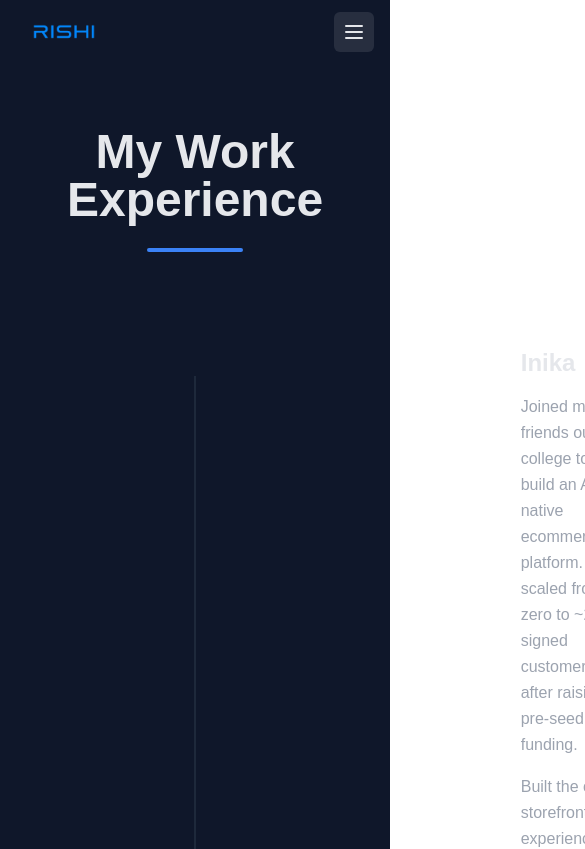
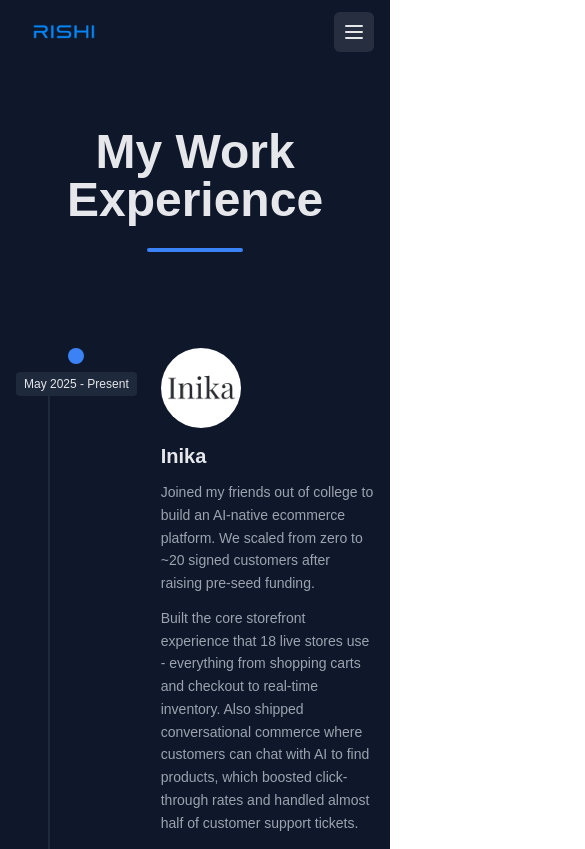
Before and after one commit to rishiganesh2002/rishi-portfolio-site, a Next.js app: page /experience in a window 390 px wide. Shown: the top 849 px of the page, 585 px wide, since content can reach past the window. Built offline with nearby package versions, Linux system fonts and the light colour scheme.

Commit message:
fix: mobile responsiveness + gradient

```diff
--- a/src/app/page.tsx
+++ b/src/app/page.tsx
@@ -50,13 +50,17 @@
   return (
     <>
       {/* Canvas and Introduction Section */}
-      <section className="h-screen flex flex-col items-center justify-center p-4 sm:p-5 ">
+      <section
+        className="h-screen flex flex-col items-center justify-center p-4 sm:p-5 relative"
+        style={{
+          background: `linear-gradient(135deg, ${theme.backgroundColor} 0%, #1e293b 30%, #374151 60%, #4f46e5 100%)`,
+        }}
+      >
         <Canvas
           shadows
           camera={{ position: [0, 3, 5], fov: 25 }}
           style={{ width: "60vw", height: "60vh" }}
         >
-          <color attach="background" args={[theme.backgroundColor]} />
           <Experience />
           <OrbitControls enableZoom={false} enableRotate={false} />
         </Canvas>
@@ -68,7 +72,12 @@
       </section>
 
       {/* Values Section */}
-      <section className="flex flex-col items-center justify-start p-4 sm:p-10 pb-16">
+      <section
+        className="flex flex-col items-center justify-start p-4 sm:p-10 pb-16 relative"
+        style={{
+          background: `linear-gradient(180deg, #4f46e5 0%, #374151 20%, #1e293b 50%, ${theme.backgroundColor} 100%)`,
+        }}
+      >
         <Values values={websiteInfo.homeData.values} />
       </section>
     </>
--- a/src/components/experience/TimelineItem.tsx
+++ b/src/components/experience/TimelineItem.tsx
@@ -31,10 +31,10 @@
 
   return (
     <div className={`relative w-full py-8 ${className}`}>
-      {/* Central Timeline Line */}
+      {/* Central Timeline Line - Desktop */}
       {!isLast && (
         <div
-          className="absolute left-1/2 transform -translate-x-1/2 w-0.5 z-0"
+          className="absolute left-1/2 transform -translate-x-1/2 w-0.5 z-0 hidden lg:block"
           style={{
             backgroundColor: theme.customColors.border,
             top: "60px",
@@ -43,8 +43,22 @@
         />
       )}
 
+      {/* Vertical Timeline Line - Mobile */}
+      {!isLast && (
+        <div
+          className="absolute left-8 w-0.5 z-0 lg:hidden"
+          style={{
+            backgroundColor: theme.customColors.border,
+            top: "60px",
+            bottom: "-32px",
+          }}
+        />
+      )}
+
       {/* Timeline Content */}
-      <div className="relative z-10 flex items-center min-h-[280px]">
+      <div className="relative z-10">
+        {/* Desktop Layout: Horizontal timeline with alternating sides */}
+        <div className="hidden lg:flex items-center min-h-[280px]">
           {/* Left Side Content */}
           <div className="flex-1 pr-16">
             {isLeft ? (
@@ -173,6 +187,76 @@
             )}
           </div>
         </div>
+
+        {/* Mobile/Tablet Layout: Vertical timeline with logo above text */}
+        <div className="flex lg:hidden">
+          {/* Left Timeline */}
+          <div className="flex flex-col items-center mr-6">
+            {/* Timeline dot */}
+            <div
+              className="w-4 h-4 rounded-full relative z-20"
+              style={{
+                backgroundColor: theme.customColors.primary,
+              }}
+            />
+
+            {/* Date label */}
+            <div
+              className="mt-2 text-xs font-medium px-2 py-1 rounded whitespace-nowrap"
+              style={{
+                backgroundColor: theme.customColors.border,
+                color: theme.textColor,
+              }}
+            >
+              {dates}
+            </div>
+          </div>
+
+          {/* Content: Logo above text */}
+          <div className="flex-1 space-y-4">
+            {/* Logo */}
+            <div className="flex justify-start">
+              <div className="w-20 h-20 sm:w-24 sm:h-24">
+                {imageSrc && (
+                  <Icon
+                    src={imageSrc}
+                    alt={imageAlt}
+                    width={96}
+                    height={96}
+                    className="w-20 h-20 sm:w-24 sm:h-24"
+                  />
+                )}
+              </div>
+            </div>
+
+            {/* Text Content */}
+            <div className="space-y-3">
+              <h2
+                className="text-xl sm:text-2xl font-bold leading-tight"
+                style={{
+                  fontFamily: theme.fontFamily.heading,
+                  color: theme.textColor,
+                }}
+              >
+                {title}
+              </h2>
+              <div
+                className="text-sm sm:text-base leading-relaxed"
+                style={{
+                  fontFamily: theme.fontFamily.body,
+                  color: theme.customColors.muted,
+                }}
+              >
+                {description.split("\n").map((paragraph, index) => (
+                  <p key={index} className={index > 0 ? "mt-3" : ""}>
+                    {paragraph}
+                  </p>
+                ))}
+              </div>
+            </div>
+          </div>
+        </div>
+      </div>
     </div>
   );
 }
```
Lines whose indentation alone changed are shown as unchanged.
